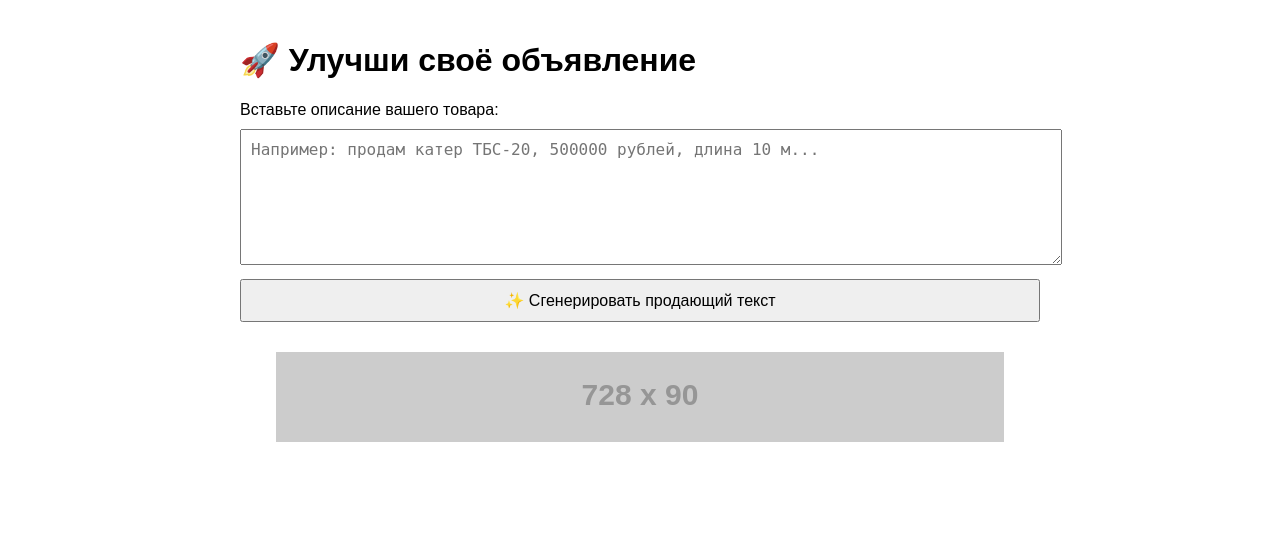
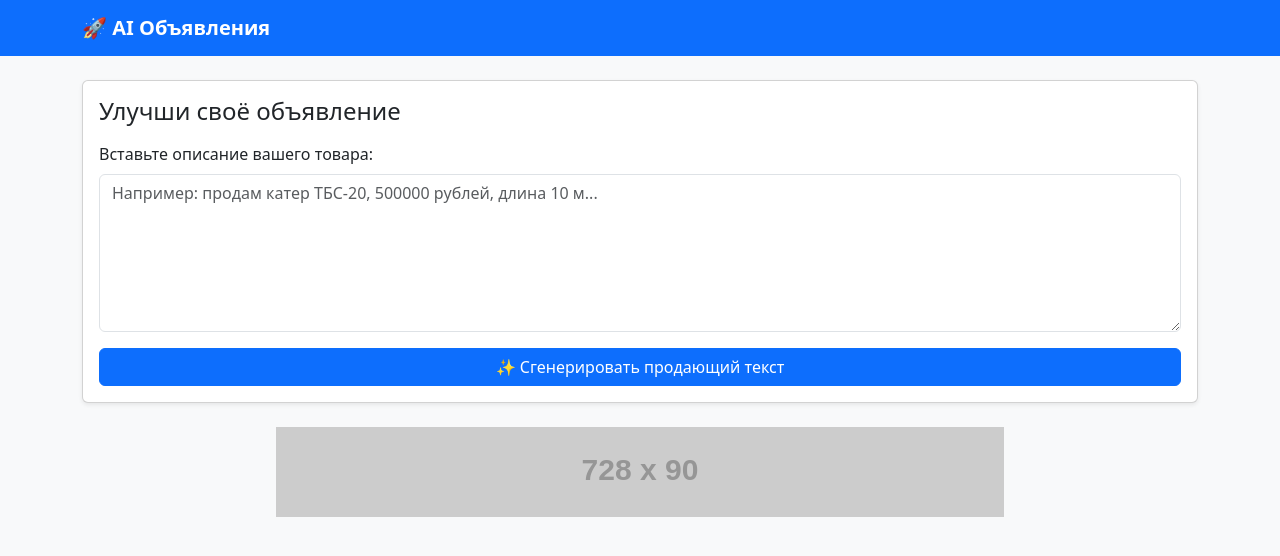
Before and after one commit to sergo2078/ai-ad-optimizer, a Flask app: page / in a window 1280 px wide. Shown: the top 556 px of the page. Run offline with Flask 3, Linux system fonts and the light colour scheme; grey boxes labelled with a size stand in for pictures from a placeholder-image service; some libraries are stand-ins or nearby versions.

Commit message:
Update index.html

```diff
--- a/templates/index.html
+++ b/templates/index.html
@@ -4,33 +4,49 @@
   <meta charset="UTF-8">
   <title>AI-улучшение объявлений</title>
   <meta name="viewport" content="width=device-width, initial-scale=1">
-  <style>
-    body { font-family: sans-serif; max-width: 800px; margin: auto; padding: 20px; }
-    textarea, button { width: 100%; padding: 10px; margin-top: 10px; font-size: 16px; }
-    .result { background: #f9f9f9; padding: 20px; margin-top: 20px; border: 1px solid #ccc; white-space: pre-line; }
-    .banner { margin-top: 30px; text-align: center; }
-  </style>
+  <!-- Bootstrap CSS -->
+  <link href="https://cdn.jsdelivr.net/npm/bootstrap@5.3.2/dist/css/bootstrap.min.css" rel="stylesheet">
 </head>
-<body>
-  <h1>🚀 Улучши своё объявление</h1>
-  <form method="POST">
-    <label for="user_input">Вставьте описание вашего товара:</label>
-    <textarea name="user_input" rows="6" placeholder="Например: продам катер ТБС-20, 500000 рублей, длина 10 м..."></textarea>
-    <button type="submit">✨ Сгенерировать продающий текст</button>
-  </form>
+<body class="bg-light">
+
+<nav class="navbar navbar-expand-lg navbar-dark bg-primary mb-4">
+  <div class="container">
+    <a class="navbar-brand fw-bold" href="#">🚀 AI Объявления</a>
+  </div>
+</nav>
+
+<div class="container">
+  <div class="card shadow-sm">
+    <div class="card-body">
+      <h1 class="h4 mb-3">Улучши своё объявление</h1>
+      <form method="POST">
+        <div class="mb-3">
+          <label for="user_input" class="form-label">Вставьте описание вашего товара:</label>
+          <textarea class="form-control" name="user_input" rows="6" placeholder="Например: продам катер ТБС-20, 500000 рублей, длина 10 м...">{{ request.form.user_input or '' }}</textarea>
+        </div>
+        <button type="submit" class="btn btn-primary w-100">✨ Сгенерировать продающий текст</button>
+      </form>
+    </div>
+  </div>
 
   {% if result %}
-    <div class="result">
-      <h3>📄 Готовое объявление + советы по фото:</h3>
-      <p>{{ result }}</p>
+    <div class="card shadow-sm mt-4">
+      <div class="card-body">
+        <h3 class="h5">📄 Готовое объявление + советы по фото:</h3>
+        <pre class="mt-3" style="white-space: pre-wrap;">{{ result|safe }}</pre>
+      </div>
     </div>
   {% endif %}
 
-  <div class="banner">
-    <!-- Подключи сюда AdSense или другой баннер -->
+  <div class="text-center mt-4">
+    <!-- Баннер -->
     <a href="https://example.com" target="_blank">
-      <img src="https://via.placeholder.com/728x90.png?text=Рекламный+баннер+здесь" alt="Реклама">
+      <img class="img-fluid" src="https://via.placeholder.com/728x90.png?text=Рекламный+баннер+здесь" alt="Реклама">
     </a>
   </div>
+</div>
+
+<!-- Bootstrap JS -->
+<script src="https://cdn.jsdelivr.net/npm/bootstrap@5.3.2/dist/js/bootstrap.bundle.min.js"></script>
 </body>
 </html>
```
